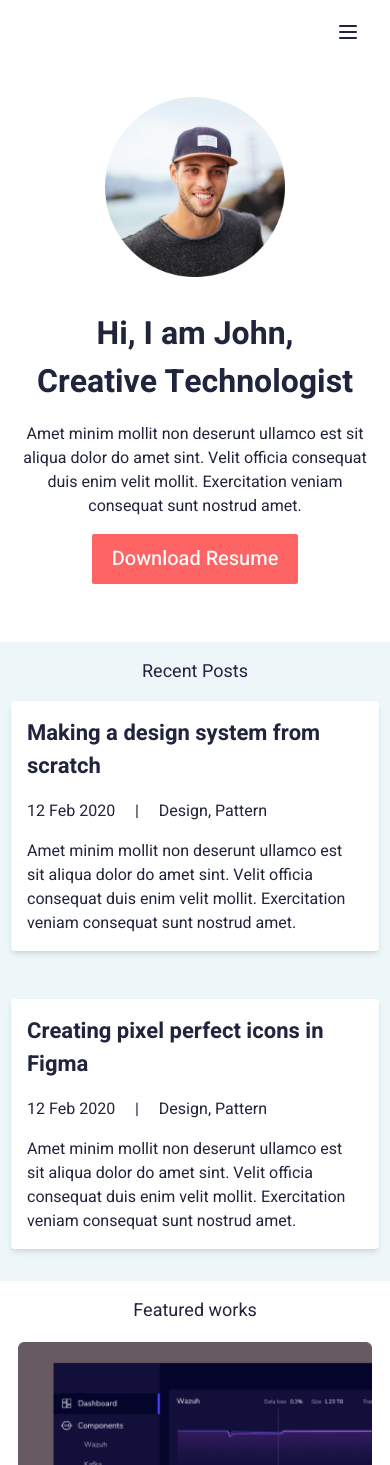
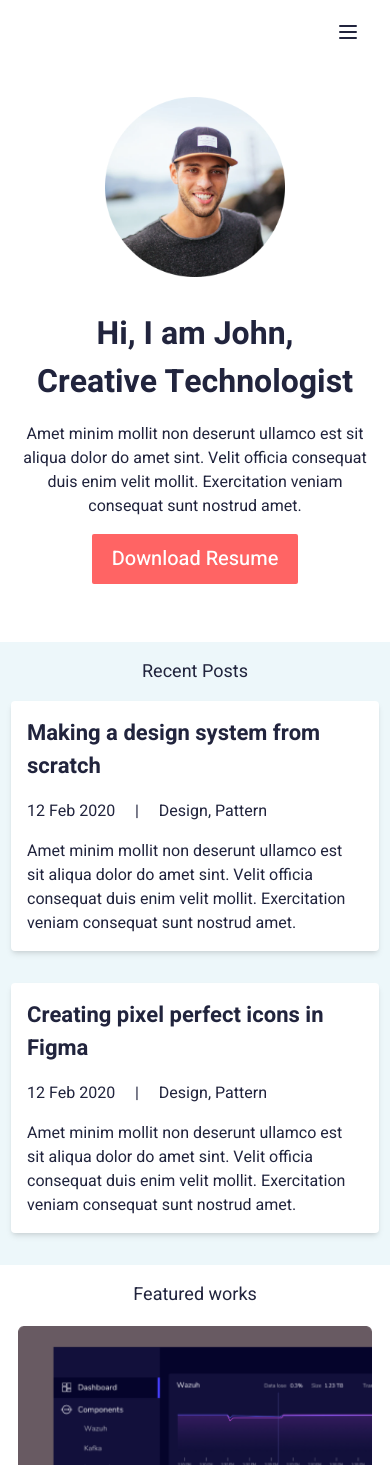
Before and after one commit to mintech-dot/portfolio, a React (Vite) app: page / in a window 390 px wide. Shown: the top 1465 px of the page. Built offline with nearby package versions, Linux system fonts and the light colour scheme.

Commit message:
edit the gap between components

```diff
--- a/src/components/Posts.tsx
+++ b/src/components/Posts.tsx
@@ -48,7 +48,7 @@
             view all
           </h1>
         </div>
-        <div className="grid grid-cols-1 md:grid-cols-2 gap-4 md:gap-[20px]">
+        <div className="grid grid-cols-1 md:grid-cols-2 md:gap-[20px]">
           {postDetails.map((post, index) => (
             <Post
               key={index}
```
